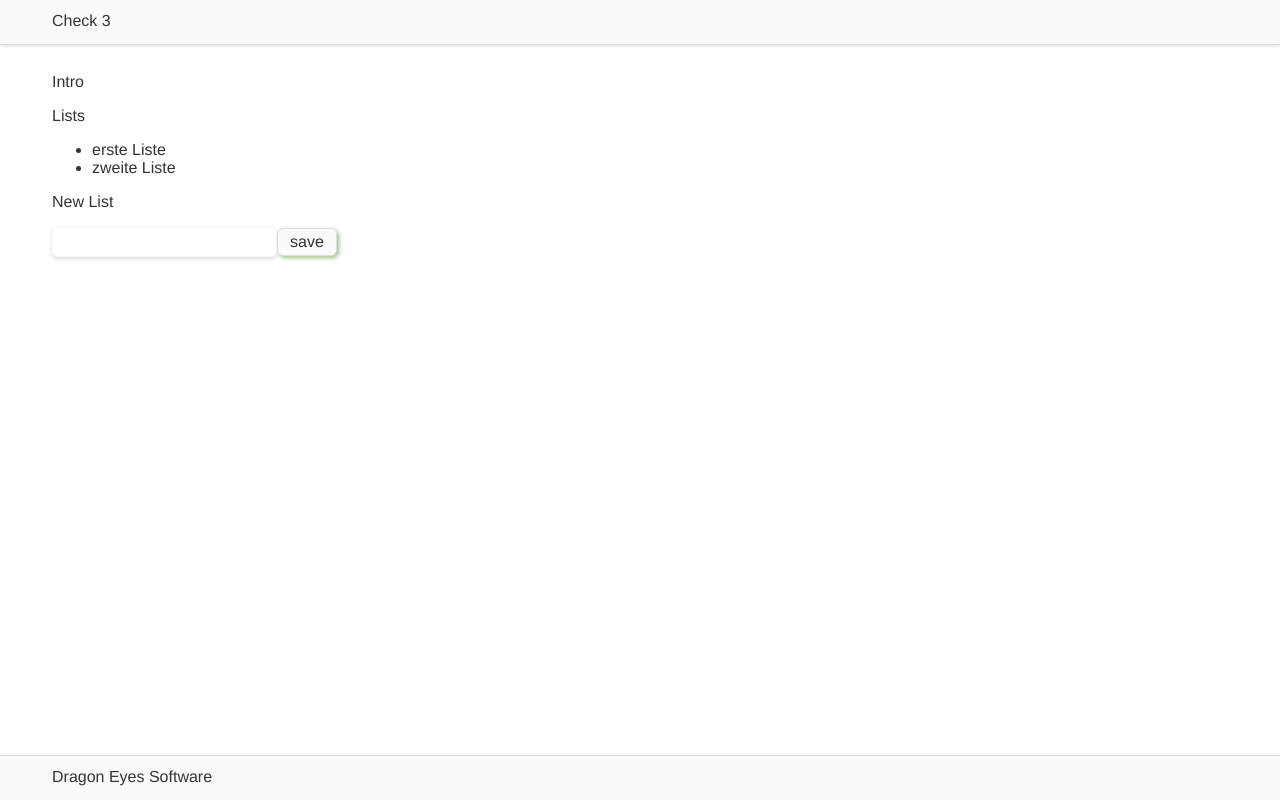
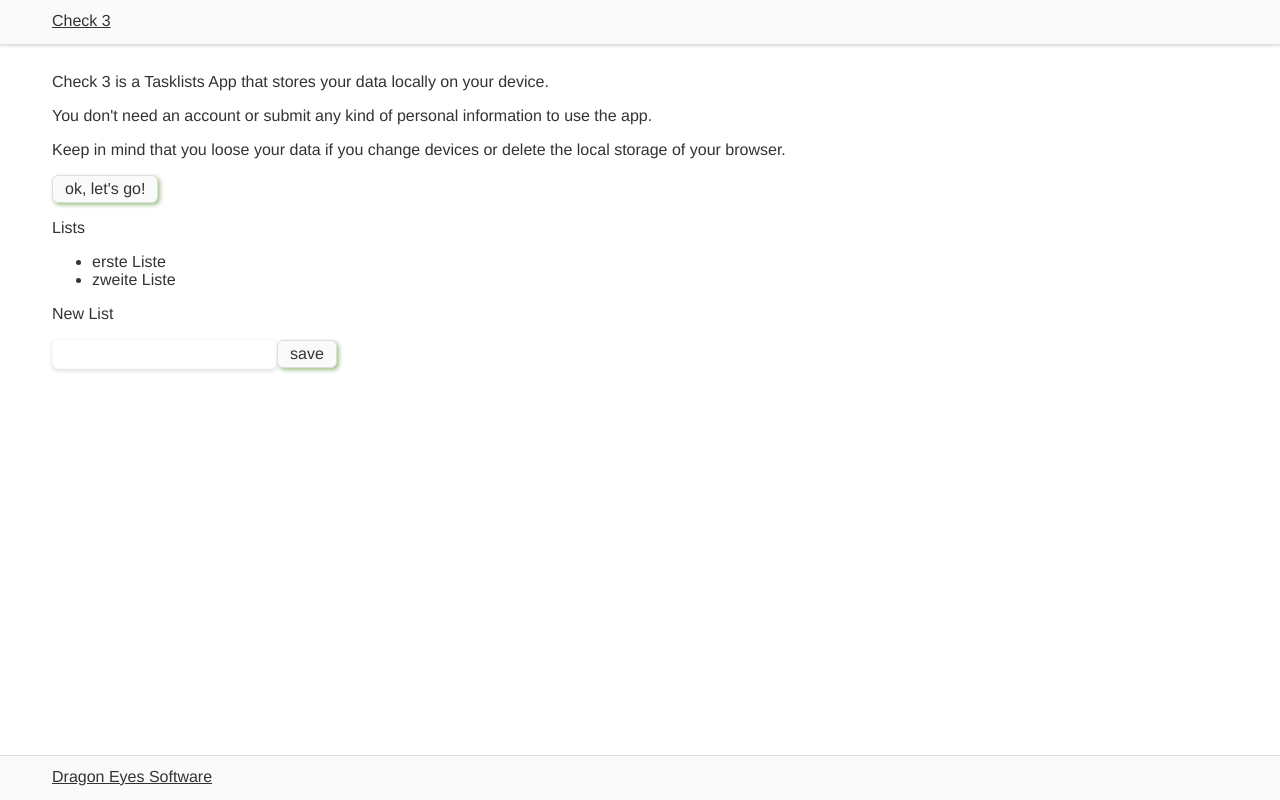
Before and after one commit to ChrisDunko/check-3, a Vue app: page / in a window 1280 px wide. Built offline with nearby package versions, Linux system fonts and the light colour scheme.

Commit message:
dismissable Intro

```diff
--- a/src/App.vue
+++ b/src/App.vue
@@ -2,7 +2,7 @@
   <div id="pageheader">
     <div>
       <div>
-        <span style="margin-right: 20px;">Check 3</span>
+        <a style="margin-right: 20px;" href="https://github.com/ChrisDunko/check-3" target="_blank">Check 3</a>
       </div>
     </div>
   </div>
@@ -12,7 +12,7 @@
     </div>
   </div>
   <div id="pagefooter">
-    <div>Dragon Eyes Software</div>
+    <div><a href="https://dragoneyes.software" target="_blank">Dragon Eyes Software</a></div>
   </div>
 
 
--- a/src/components/Intro.vue
+++ b/src/components/Intro.vue
@@ -1,11 +1,22 @@
 <template>
-  <p>Intro</p>
+  <p>Check 3 is a Tasklists App that stores your data locally on your device.</p>
+  <p>You don't need an account or submit any kind of personal information to use the app.</p>
+  <p>Keep in mind that you loose your data if you change devices or delete the local storage of your browser.</p>
+  <button v-on:click="closeIntro">ok, let's go!</button>
 </template>
 
 <script>
 import { defineComponent } from 'vue';
 export default defineComponent({
-  name: "Intro"
+  name: "Intro",
+  emits: [
+      'closeIntro'
+  ],
+  methods: {
+    closeIntro() {
+      this.$emit('closeIntro');
+    }
+  }
 });
 </script>
 
--- a/src/views/Check3.vue
+++ b/src/views/Check3.vue
@@ -1,5 +1,7 @@
 <template>
-  <intro></intro>
+  <intro
+      v-on:closeIntro="dismissIntro"
+  ></intro>
   <lists
       v-on:selectList="setListFocus"
   ></lists>
@@ -32,7 +34,8 @@ export default defineComponent({
     return {
       listNewDialog: true,
       itemNewDialog: false,
-      listFocus: ''
+      listFocus: '',
+      showIntro: true
     }
   },
   methods: {
@@ -50,9 +53,12 @@ export default defineComponent({
         localStorage.setItem('lists', listsString);
       }
     },
-    setListFocus(listName:string) {
+    setListFocus(listName:string): void {
       this.listNewDialog = false;
       this.listFocus = listName;
+    },
+    dismissIntro(): void {
+      this.showIntro = false;
     }
   }
 });
```
